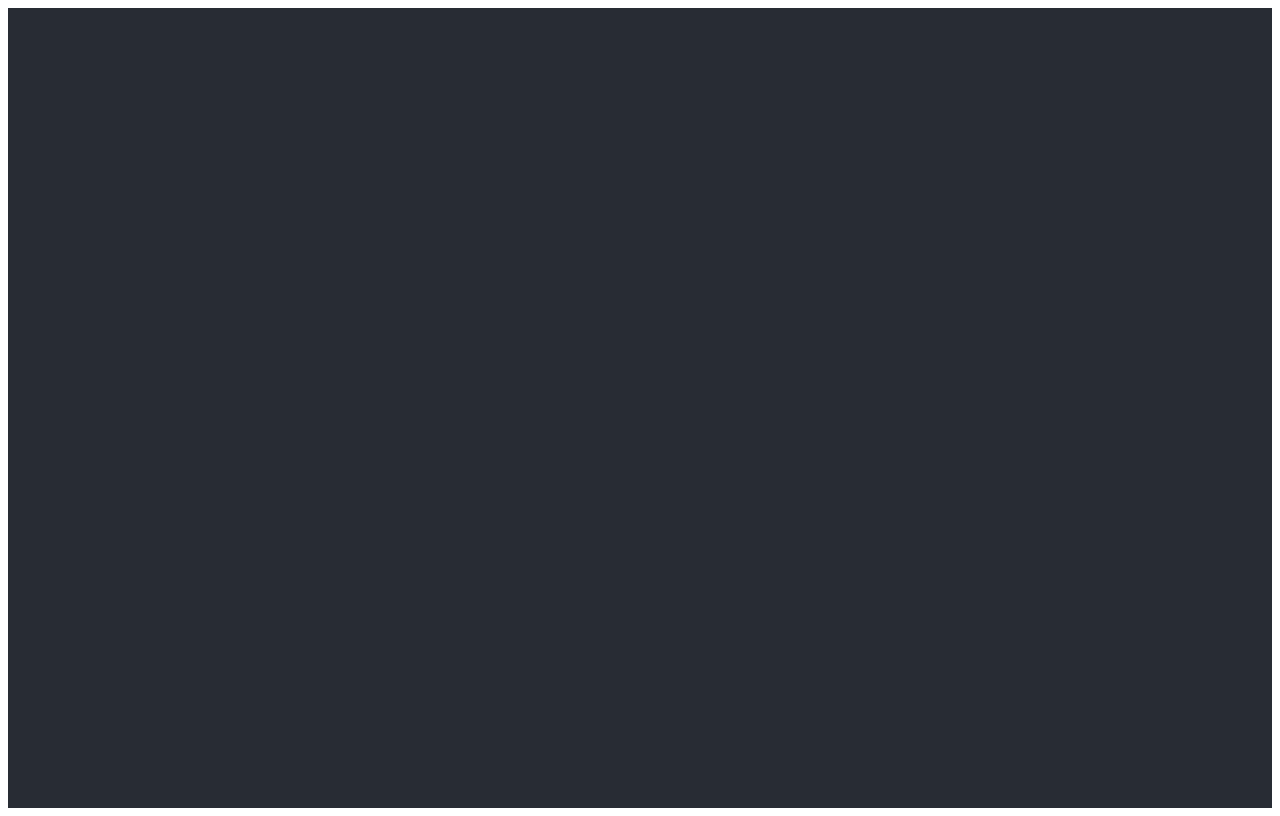
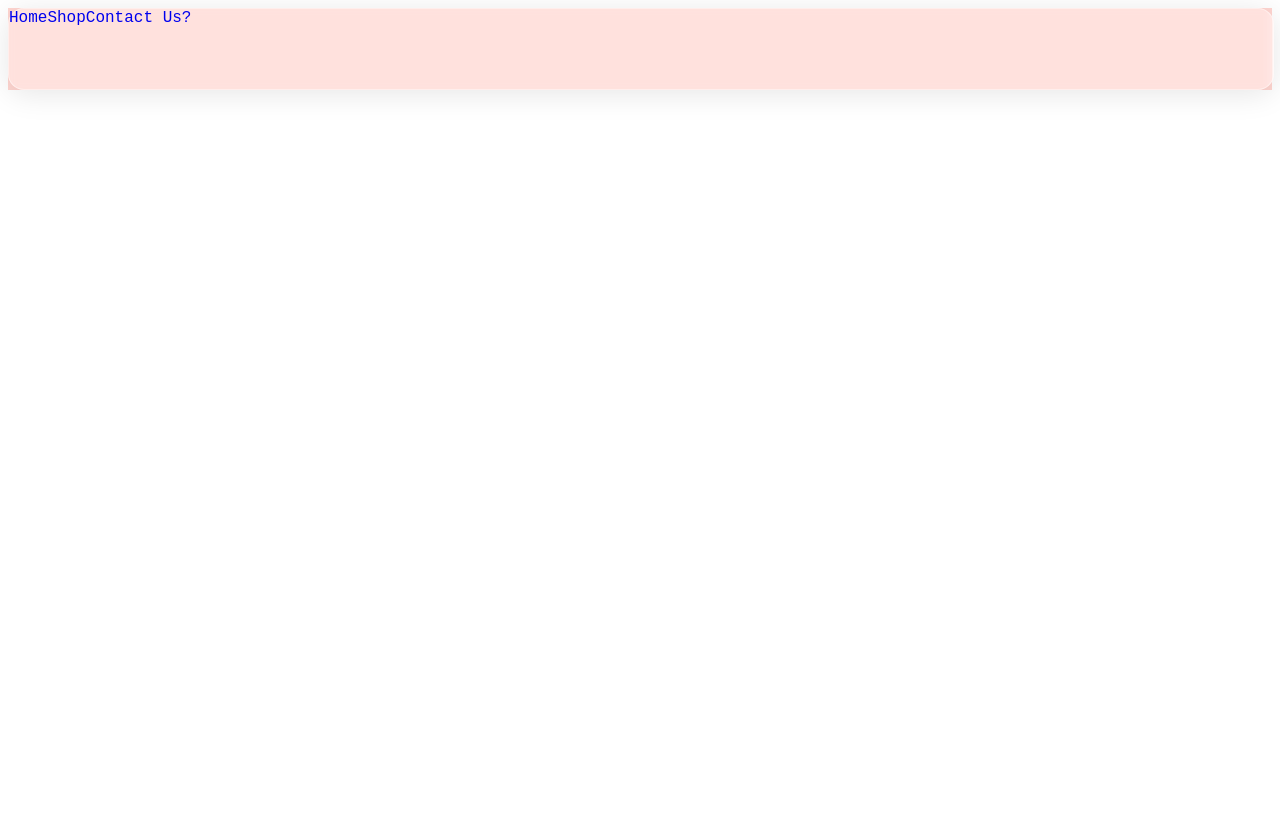
Before and after one commit to aaalaina/ecommerce2, a React (Create React App) app: page / in a window 1280 px wide. Built offline with nearby package versions, Linux system fonts and the light colour scheme.

Commit message:
some changes

```diff
--- a/src/App.css
+++ b/src/App.css
@@ -1,16 +1,37 @@
 .App {
   text-align: center;
+  /* background-color: #FFBCA4; */
+  background-color: #FFD6D1;
 }
 
 
 
-.header {
-  background-color: #282c34;
-  min-height: 100vh;
-  display: flex;
-  flex-direction: column;
-  align-items: center;
-  justify-content: center;
-  font-size: calc(10px + 2vmin);
-  color: white;
+.Navbar{
+  /* From https://css.glass */
+background: rgba(255, 255, 255, 0.27);
+border-radius: 16px;
+box-shadow: 0 4px 30px rgba(0, 0, 0, 0.1);
+backdrop-filter: blur(5px);
+-webkit-backdrop-filter: blur(5px);
+border: 1px solid rgba(255, 255, 255, 0.44);
+
+color: black;
+font-family:'Courier New', Courier, monospace;
+width: 100%;
+height: 80px;
+display: flex;
 }
+.Navbar .leftSide {
+  color: black;
+}
+.Navbar .leftSide .links{
+  color: black;
+}
+
+.Navbar .leftSide .links a{
+  text-decoration: none;
+}
+
+.Navbar .rightSide {
+  color: black;
+}
--- a/src/App.js
+++ b/src/App.js
@@ -1,12 +1,22 @@
+import Navbar from './Components/Navbar';
+import './App.css';
 
-import './App.css';
+// The website must have the following pages:
+// Home Page (Static): Working slider (does not have to be the hero, can be anywhere on the home page)
+// Products Page (React): 12 products with a working filter rendered from your Database. Each product should have a title, description, price, and image that is rendered from your Database
+// Working filter for price and product type
+// Contact Page (Static): JavaScript form validation (or any kind of functional validation for email)
+// The form should at least include a place for name, email, and comment.
+// Responsiveness
+// Both tablet and mobile
+// Each page should have a Navigation Bar and Footer with links to social media (these should be components rendered, not static).
+
 
 function App() {
   return (
     <div className="App">
-      <header className="header">
+       <Navbar />
 
-      </header>
     </div>
   );
 }
--- /dev/null
+++ b/src/Components/Navbar.jsx
@@ -0,0 +1,20 @@
+//rfce vs frc
+import React from 'react';
+import '../App.css';
+function navbar() {
+  return (
+    <div className='Navbar'>
+        <div className='leftSide'>
+            <div className='links'>
+                <a href="#">Home</a>
+                <a href="#">Shop</a>
+                <a href="#">Contact Us</a>
+                <a href="#">?</a>
+            </div>
+        </div>
+        <div className='rightSide'></div>
+    </div>
+  )
+}
+
+export default navbar
```
